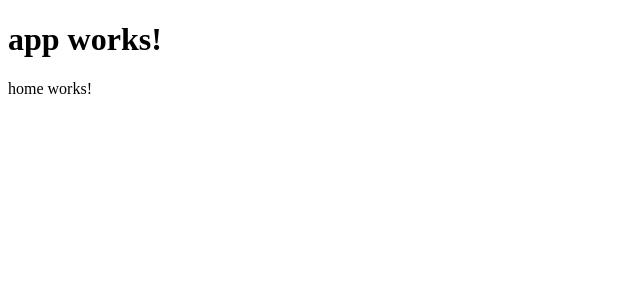
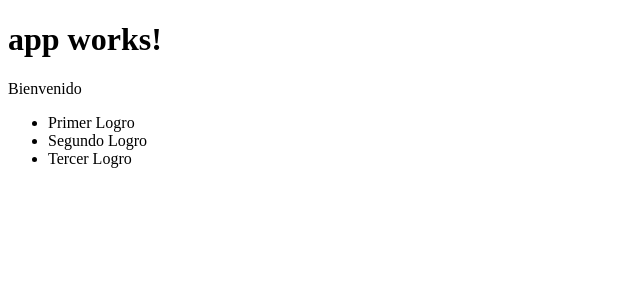
Before and after one commit to bufface/cfp-pwa, an Angular app: page / in a window 1280 px wide. Shown: the top 300 px of the page, without its empty margins (0-640 px from the left). Built offline with nearby package versions, Linux system fonts and the light colour scheme.

Commit message:
Mostrar datos en un componente

```diff
--- a/src/app/home/home.component.html
+++ b/src/app/home/home.component.html
@@ -1,3 +1,6 @@
-<p>
-  home works!
-</p>
+{{title}}
+<ul>
+  <li *ngFor="let logro of logros">
+    {{logro.title}}
+  </li>
+</ul>
--- a/src/app/home/home.component.ts
+++ b/src/app/home/home.component.ts
@@ -7,9 +7,34 @@ import { Component, OnInit } from '@angular/core';
 })
 export class HomeComponent implements OnInit {
 
+  logros: ILogro[];
+  title: string = 'Bienvenido';
+
   constructor() { }
 
   ngOnInit() {
+    this.logros = this.getLogros();
   }
 
+  getLogros(): ILogro[] {
+    return [{
+      id: 1,
+      title: 'Primer Logro',
+      description: 'Description Primer Logro'
+    },{
+      id: 2,
+      title: 'Segundo Logro',
+      description: 'Description Segundo Logro'
+    },{
+      id: 2,
+      title: 'Tercer Logro',
+      description: 'Description Tercer Logro'
+    }];
+  }
 }
+
+interface ILogro {
+  id: number;
+  title: string;
+  description?: string;
+}
```
